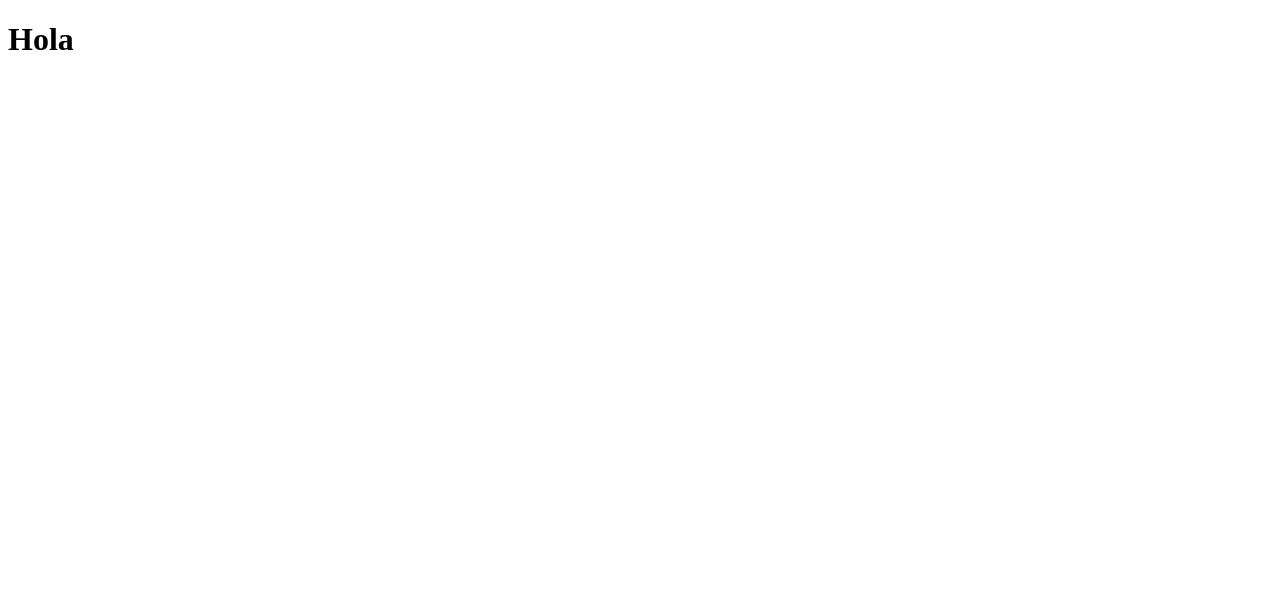
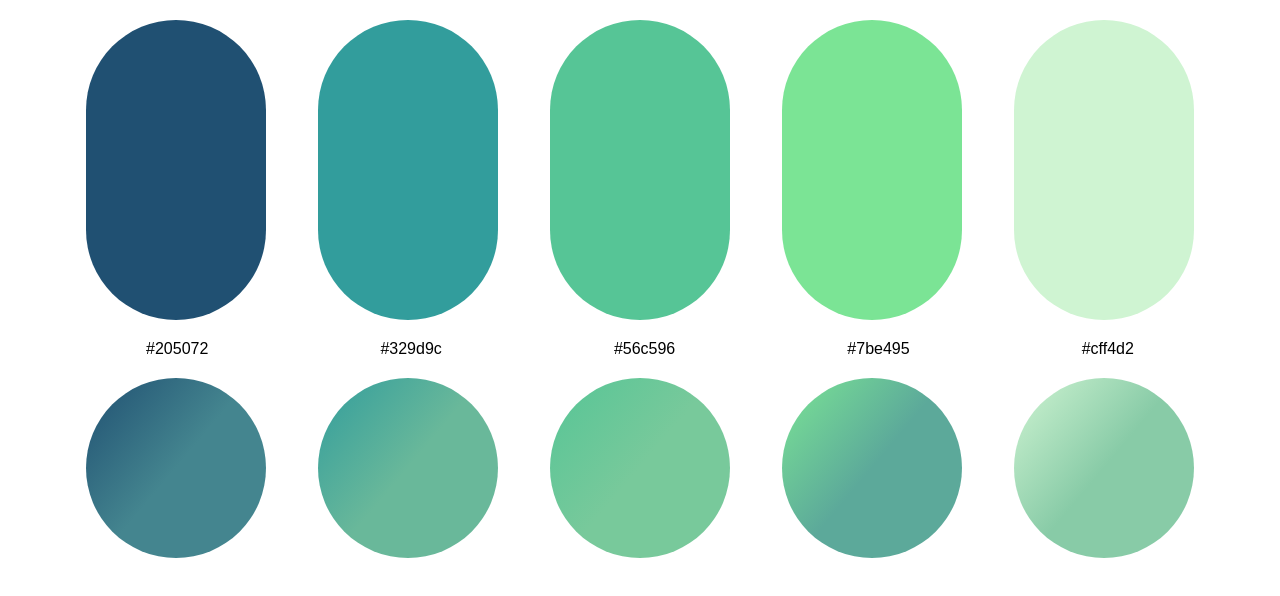
Before and after one commit to eestrada03/SassColoresKike, a plain HTML site: page public/index.html in a window 1280 px wide. Drawn offline with Linux system fonts and the light colour scheme.

Commit message:
PrimerCommit

```diff
--- a/public/index.html
+++ b/public/index.html
@@ -1,13 +1,35 @@
 <!DOCTYPE html>
 <html lang="en">
-<head>
-    <meta charset="UTF-8">
-    <meta http-equiv="X-UA-Compatible" content="IE=edge">
-    <meta name="viewport" content="width=device-width, initial-scale=1.0">
+  <head>
+    <meta charset="UTF-8" />
+    <meta http-equiv="X-UA-Compatible" content="IE=edge" />
+    <meta name="viewport" content="width=device-width, initial-scale=1.0" />
     <title>Document</title>
-    <link rel="stylesheet" href="./css/main.css">
-</head>
-<body>
-    <h1>Hola</h1>
-</body>
+    <link rel="stylesheet" href="./css/main.css" />
+  </head>
+  <body>
+    <main>
+      <section class="flex">
+        <div class="pildora01"></div>
+        <div class="pildora02"></div>
+        <div class="pildora03"></div>
+        <div class="pildora04"></div>
+        <div class="pildora05"></div>
+      </section>
+      <section class="flextext">
+        <div>#205072</div>
+        <div>#329d9c</div>
+        <div>#56c596</div>
+        <div>#7be495</div>
+        <div>#cff4d2</div>
+      </section>
+      <section class="flex2">
+        <div class="bola01"></div>
+        <div class="bola02"></div>
+        <div class="bola03"></div>
+        <div class="bola04"></div>
+        <div class="bola05"></div>
+      </section>
+    </main>
+  </body>
 </html>
--- a/src/sass/abstracts/_variables.scss
+++ b/src/sass/abstracts/_variables.scss
@@ -1,3 +1,16 @@
 /* ********* */
 /* @VARIABLES */
 /* ********* */
+
+$colores: (
+  blue: #205072,
+  blueFade: #44858f,
+  turquesa: #329d9c,
+  turquesaFade: #69b89a,
+  green: #56c596,
+  greenFade: #78c99b,
+  lightGreen: #7be495,
+  lightGreenFade: #5ca99a,
+  superlightGreen: #cff4d2,
+  superlightGreenFade: #88cba7,
+);
--- a/src/sass/components/_buttons.scss
+++ b/src/sass/components/_buttons.scss
@@ -1,3 +1,92 @@
 /* ********* */
 /* @BUTTONS */
 /* ********* */
+
+.flex {
+  display: flex;
+  justify-content: space-around;
+  padding: 20px;
+  padding-left: 60px;
+  padding-right: 60px;
+
+  div {
+    border-radius: 100px;
+    height: 300px;
+    width: 180px;
+  }
+}
+
+.flex2 {
+  display: flex;
+  justify-content: space-around;
+  padding: 20px;
+  padding-left: 60px;
+  padding-right: 60px;
+
+  div {
+    border-radius: 100px;
+    height: 180px;
+    width: 180px;
+  }
+}
+.flextext {
+  padding-left: 60px;
+  padding-right: 60px;
+  display: flex;
+  justify-content: space-around;
+  div {
+    font-family: Arial, Helvetica, sans-serif;
+  }
+}
+
+.pildora01 {
+  background-color: map-get($colores, blue);
+}
+.pildora02 {
+  background-color: map-get($colores, turquesa);
+}
+.pildora03 {
+  background-color: map-get($colores, green);
+}
+.pildora04 {
+  background-color: map-get($colores, lightGreen);
+}
+.pildora05 {
+  background-color: map-get($colores, superlightGreen);
+}
+
+.bola01 {
+  background: linear-gradient(
+    130deg,
+    map-get($colores, blue) 0%,
+    map-get($colores, blueFade) 50%
+  );
+}
+.bola02 {
+  background: linear-gradient(
+    130deg,
+    map-get($colores, turquesa) 0%,
+    map-get($colores, turquesaFade) 50%
+  );
+}
+.bola03 {
+  background: linear-gradient(
+    130deg,
+    map-get($colores, green) 0%,
+    map-get($colores, greenFade) 50%
+  );
+}
+.bola04 {
+  background: linear-gradient(
+    130deg,
+    map-get($colores, lightGreen) 0%,
+    map-get($colores, lightGreenFade) 50%
+  );
+}
+.bola05 {
+  background: linear-gradient(
+    130deg,
+    map-get($colores, superlightGreen) 0%,
+    map-get($colores, superlightGreenFade) 50%
+  );
+}
```
Also changed, not shown: public/css/main.css, 1 other file.
